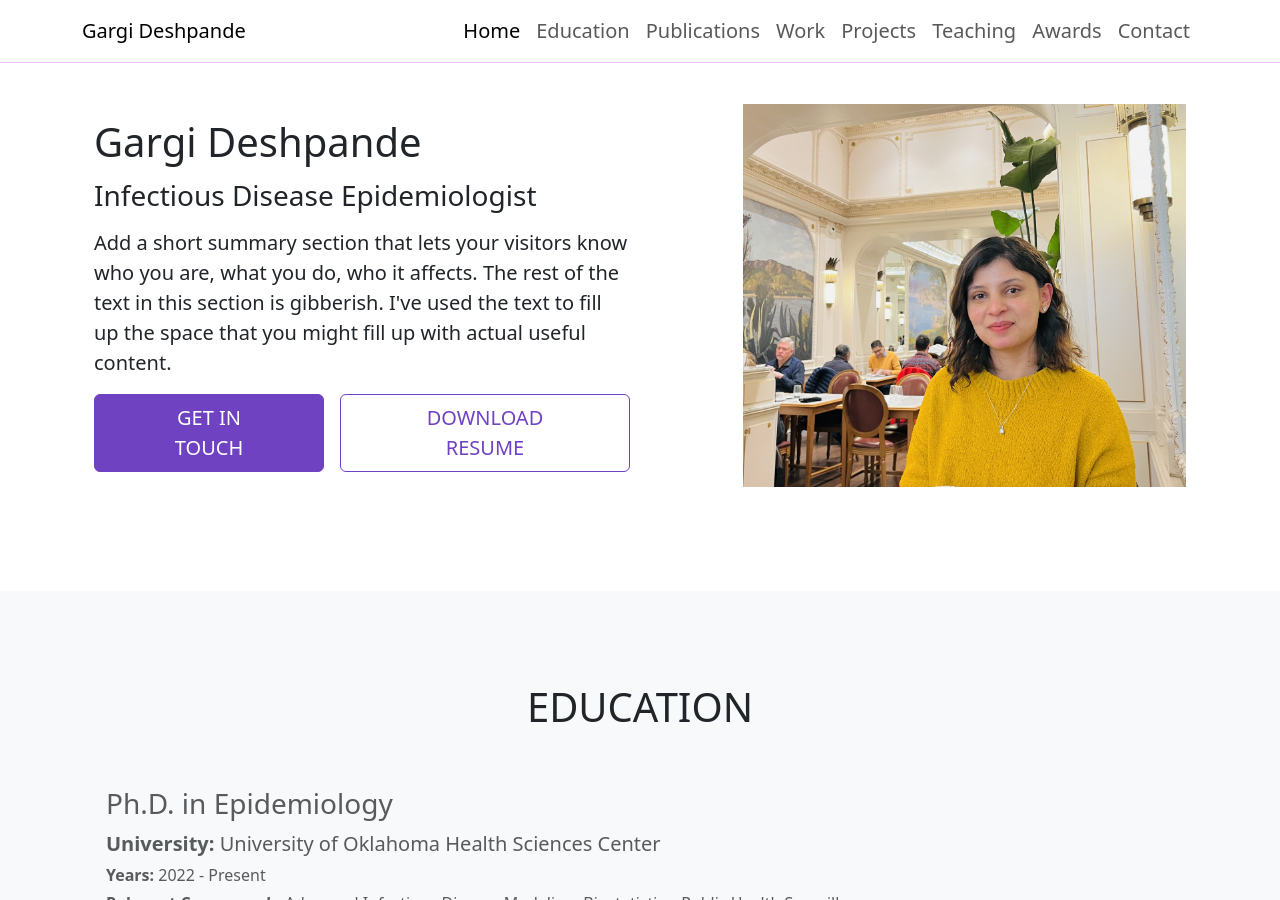
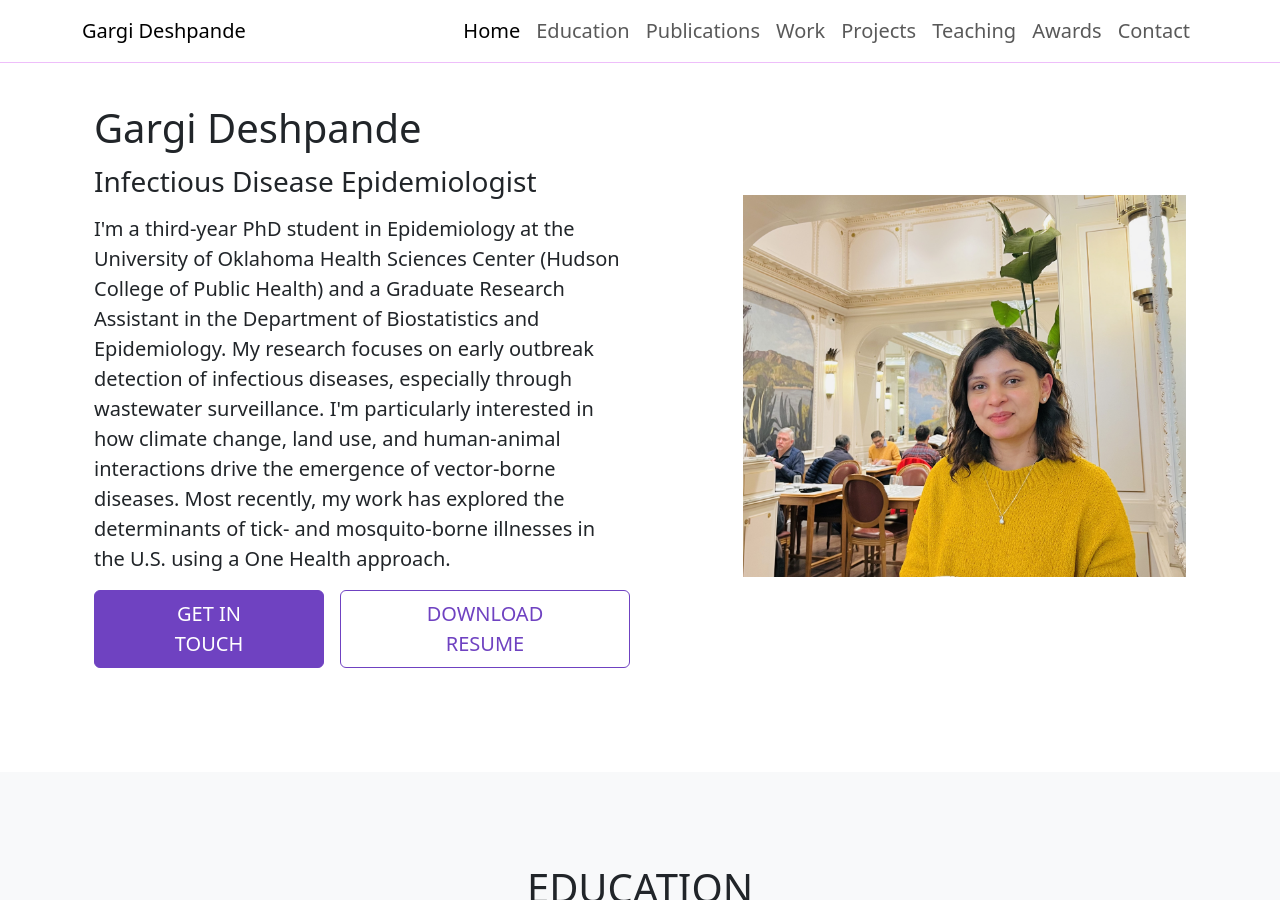
Before and after one commit to sohom070994/sohom070994.github.io, a Jekyll site: the page built from index.md, in a window 1280 px wide and 900 px high. Built offline with Jekyll 4.4.1, drawn with Linux system fonts in a browser that asks for light colours; some of the changed text lies outside the part shown.

Commit message:
fixed authors and added short intro

```diff
--- a/_data/hometext.yml
+++ b/_data/hometext.yml
@@ -2,10 +2,7 @@ header:
   title: "Gargi Deshpande"
   sub_title: "Infectious Disease Epidemiologist"
   image: "/assets/images/IMG_6317.jpg"
-  text: |
-    Add a short summary section that lets your visitors know who you are, what you do, who it affects.
-    The rest of the text in this section is gibberish. I've used the text to fill up the space that you
-    might fill up with actual useful content.
+  text: "I'm a third-year PhD student in Epidemiology at the University of Oklahoma Health Sciences Center (Hudson College of Public Health) and a Graduate Research Assistant in the Department of Biostatistics and Epidemiology. My research focuses on early outbreak detection of infectious diseases, especially through wastewater surveillance. I'm particularly interested in how climate change, land use, and human-animal interactions drive the emergence of vector-borne diseases. Most recently, my work has explored the determinants of tick- and mosquito-borne illnesses in the U.S. using a One Health approach."
   buttons:
     - text: "Get In Touch"
       url: "#contact"
@@ -139,14 +136,14 @@ publications:
   title: "Publications"
   list:
     - title: "Wastewater-Based Surveillance for Influenza and Respiratory Syncytial Virus: Insights from a 21-month study in Oklahoma"
-      authors: "Deshpande, G., Beetch, J. E., Heller, J. G., Naqvi, O. H., Kuhn, K. G."
+      authors: "Deshpande, G., Rimal, B., Shelton, K., Vogel, J., Stevenson, B. Kuhn, K. G."
       # journal: "Journal of Epidemiology Research"
       year: "2025"
       # abstract: "This study presents a novel approach to modeling infectious disease spread in densely populated urban areas using agent-based simulations."
       # link: "10.3390/microorganisms12010050"
       status: "In Review"
     - title: "Assessing the Influence of Climate Change and Environmental Factors on the Top Tick-Borne Diseases in the United States: A Systematic Review"
-      authors: "Deshpande, G., Rimal, B., Shelton, K., Vogel, J., Stevenson, B. Kuhn, K. G."
+      authors: "Deshpande, G., Beetch, J. E., Heller, J. G., Naqvi, O. H., Kuhn, K. G."
       journal: "Microorganisms"
       year: "2023"
       abstract: "In the United States (US), tick-borne diseases (TBDs) have more than doubled in the past fifteen years and are a major contributor to the overall burden of vector-borne diseases. The most common TBDs in the US-Lyme disease, rickettsioses (including Rocky Mountain spotted fever), and anaplasmosis-have gradually shifted in recent years, resulting in increased morbidity and mortality. In this systematic review, we examined climate change and other environmental factors that have influenced the epidemiology of these TBDs in the US while highlighting the opportunities for a One Health approach to mitigating their impact. We searched Medline Plus, PUBMED, and Google Scholar for studies focused on these three TBDs in the US from January 2018 to August 2023. Data selection and extraction were completed using Covidence, and the risk of bias was assessed with the ROBINS-I tool. The review included 84 papers covering multiple states across the US. We found that climate, seasonality and temporality, and land use are important environmental factors that impact the epidemiology and patterns of TBDs. The emerging trends, influenced by environmental factors, emphasize the need for region-specific research to aid in the prediction and prevention of TBDs."
```
